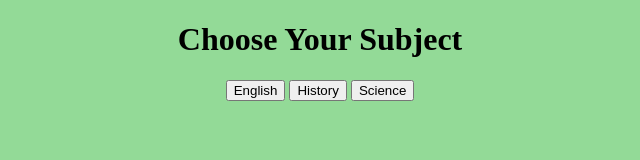
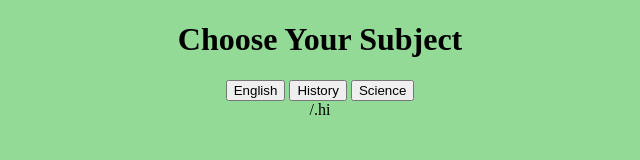
Before and after one commit to eLijah-ai-new/MATH-GANE, a plain HTML site: page index.html in a window 1280 px wide. Shown: the full height of the page, 320-960 px from the left. Drawn offline with Linux system fonts and the light colour scheme.

Commit message:
update new

```diff
--- a/index.html
+++ b/index.html
@@ -30,6 +30,6 @@
 <div id="science-page" class="subjectDisplay">
   <h2>Welcome to Science</h2>
 </div>
-
+/.hi
 </body>
 </html>
```
